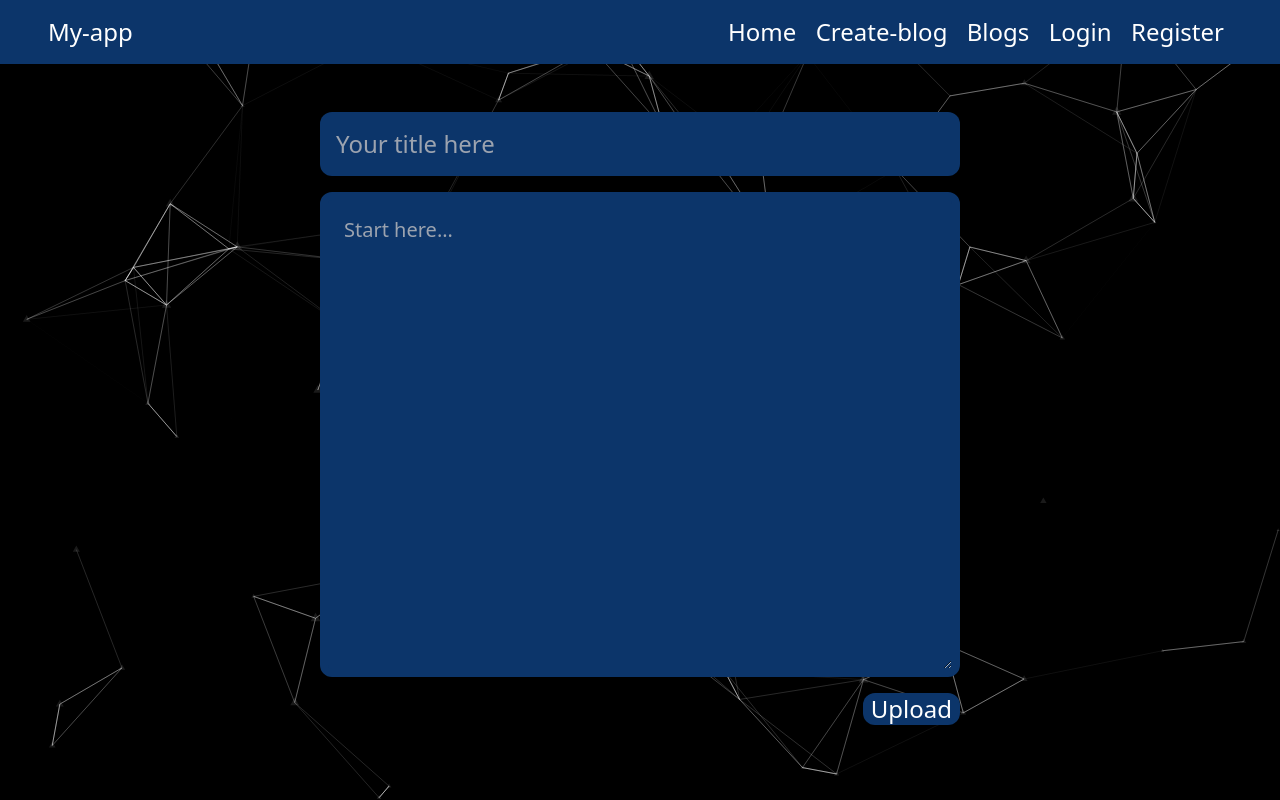
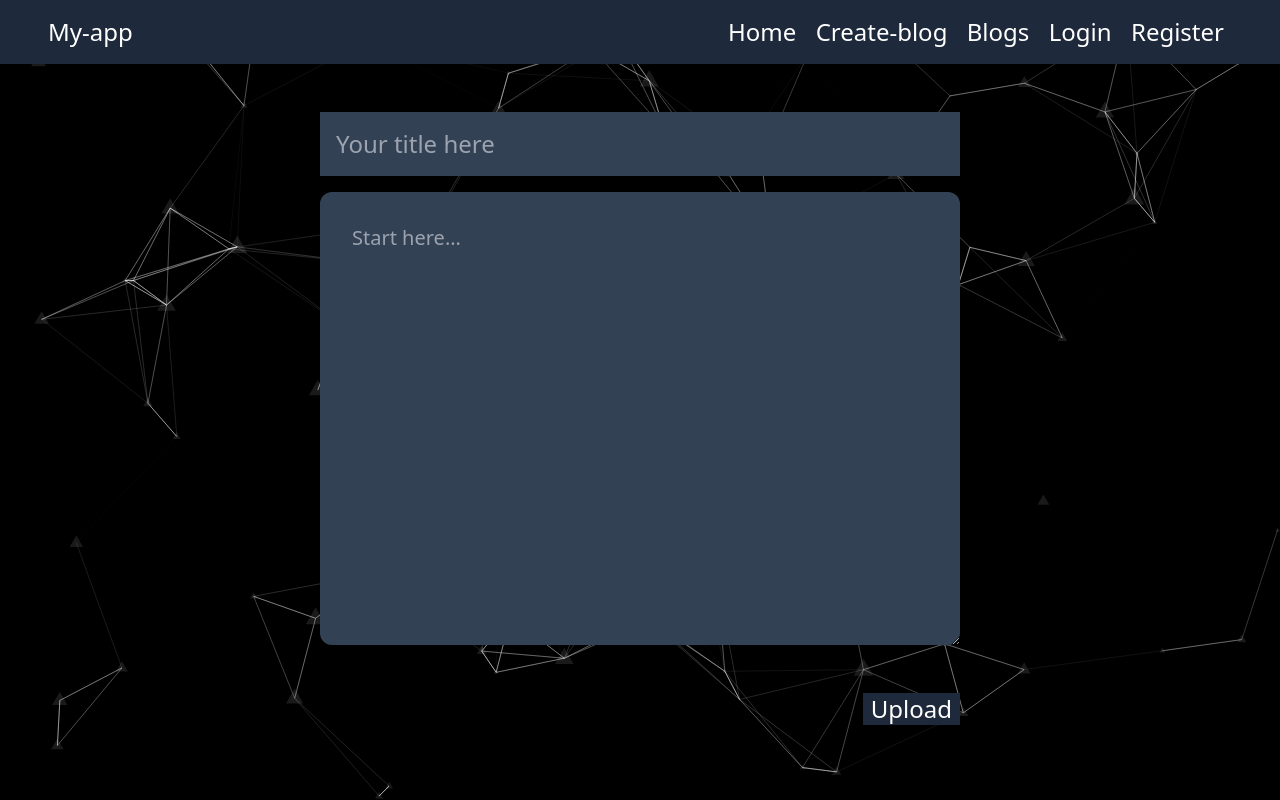
Before and after one commit to alimoid14/BlogsForYou-frontend, a Next.js app: page /create in a window 1280 px wide. Built offline with nearby package versions, Linux system fonts and the light colour scheme.

Commit message:
Add toggle functionality and changes to element styles and color scheme

```diff
--- a/app/blogs/page.tsx
+++ b/app/blogs/page.tsx
@@ -24,11 +24,11 @@ export default function RenderBlogs() {
   }, []);
 
   return (
-    <main className="flex justify-center main-height w-screen">
+    <main className="flex justify-center min-height w-screen">
       <ParticlesBg />
-      <div className="text-white w-2/3 lg:w-[680px]">
+      <div className="text-white w-2/3 mt-16 lg:w-[680px]">
         {blogList?.map((blog, index) => (
-          <div key={index} className="mt-16 bg-[rgb(12,53,106)] p-12">
+          <div key={index} className="mb-16 bg-slate-700 p-12">
             <h1 className="text-2xl">{blog.title}</h1>
             <br />
             <hr className="w-2/3 border-t-2 border-slate-600 " />
--- a/app/components/Navbar.tsx
+++ b/app/components/Navbar.tsx
@@ -1,9 +1,21 @@
 "use client";
 import Link from "next/link";
+import { useState } from "react";
 
 export default function Navbar() {
+  const [isMenuOpen, setIsMenuOpen] = useState(false);
+
+  // Function to toggle the menu state
+  const toggleMenu = () => {
+    setIsMenuOpen(!isMenuOpen);
+  };
+
+  const closeMenu = () => {
+    setIsMenuOpen(false);
+  };
+
   return (
-    <header className="text-2xl flex flex-row justify-between w-screen bg-[rgb(12,53,106)] py-4 px-12 text-white sticky">
+    <header className="text-2xl flex flex-row justify-between w-screen bg-slate-800 py-4 px-12 text-white sticky top-0">
       <h1>My-app</h1>
       <div className="w-[32rem] hidden md:flex flex-row justify-between px-2">
         <Link href="/">Home</Link>
@@ -12,7 +24,33 @@ export default function Navbar() {
         <Link href="/login">Login</Link>
         <Link href="/register">Register</Link>
       </div>
-      <div className="md:hidden">☰</div>
+      <div className="md:hidden hover:cursor-pointer" onClick={toggleMenu}>
+        {isMenuOpen ? <>❌</> : <>☰</>}
+      </div>
+      {/* Conditionally render the mobile menu based on the state */}
+      {isMenuOpen && (
+        <div className="md:hidden absolute top-16 flex flex-col right-0 bg-transparent p-4">
+          <Link href="/" onClick={closeMenu}>
+            Home
+          </Link>
+          <hr />
+          <Link href="/create" onClick={closeMenu}>
+            Create-blog
+          </Link>
+          <hr />
+          <Link href="/blogs" onClick={closeMenu}>
+            Blogs
+          </Link>
+          <hr />
+          <Link href="/login" onClick={closeMenu}>
+            Login
+          </Link>
+          <hr />
+          <Link href="/register" onClick={closeMenu}>
+            Register
+          </Link>
+        </div>
+      )}
     </header>
   );
 }
--- a/app/components/ParticlesBg.tsx
+++ b/app/components/ParticlesBg.tsx
@@ -92,7 +92,7 @@ export default function ParticlesBg() {
               type: "triangle",
             },
             size: {
-              value: { min: 1, max: 5 },
+              value: { min: 1, max: 10 },
             },
           },
           detectRetina: true,
--- a/app/create/page.tsx
+++ b/app/create/page.tsx
@@ -56,7 +56,7 @@ export default function CreateBlog() {
           placeholder="Your title here"
           value={blog.title}
           required
-          className="p-4 rounded-xl mt-auto bg-[rgb(12,53,106)]"
+          className="p-4 mt-auto bg-slate-700"
           onChange={handleChange}
         />
         <textarea
@@ -64,11 +64,11 @@ export default function CreateBlog() {
           placeholder="Start here..."
           value={blog.content}
           required
-          className="bg-[#0C356A] mt-4 border-8 text-xl border-[#0C356A] w-full h-5/6 p-4 rounded-xl"
+          className="bg-slate-700 mt-4 text-xl w-full h-5/6 p-8 rounded-xl"
           onChange={handleChange}
         ></textarea>
         <button
-          className="mt-4 self-end bg-[#0C356A] rounded-xl px-2 text-white"
+          className="mt-12 self-end bg-slate-800 px-2 text-white"
           onClick={handleSubmit}
         >
           Upload
--- a/app/globals.css
+++ b/app/globals.css
@@ -5,6 +5,10 @@
 @layer utilities {
   .main-height {
     height: calc(100vh - 64px);
+  }
+
+  .min-height {
+    min-height: calc(100vh - 64px);
   }
 
   ::-webkit-scrollbar {
--- a/app/login/page.tsx
+++ b/app/login/page.tsx
@@ -56,7 +56,7 @@ export default function LoginPage() {
       <ParticlesBg />
       <form
         id="loginForm"
-        className="flex flex-col items-center bg-[rgb(12,53,106)] p-8 rounded-md"
+        className="flex flex-col items-center bg-slate-700 p-8"
       >
         <label htmlFor="username">Username:</label>
         <input
--- a/app/page.tsx
+++ b/app/page.tsx
@@ -5,7 +5,7 @@ export default function Home() {
   return (
     <main className="flex items-center justify-center main-height">
       <ParticlesBg />
-      <div className="flex flex-col bg-[#0C356A] h-2/3 w-2/3 lg:w-[680px] rounded-3xl p-12 text-white text-opacity-50 text-xl sm:text-2xl text-center">
+      <div className="flex flex-col bg-slate-700 h-2/3 w-2/3 lg:w-[680px] p-12 text-white text-opacity-50 text-xl sm:text-2xl text-center overflow-hidden">
         <p>
           Hello! And welcome to our website! We provide a platform for our users
           to write their own, and read the blogs written by others!
--- a/app/register/page.tsx
+++ b/app/register/page.tsx
@@ -27,7 +27,7 @@ export default function RegistrationPage() {
       <ParticlesBg />
       <form
         id="registrationForm"
-        className="flex flex-col items-center bg-[rgb(12,53,106)] p-8 rounded-md"
+        className="flex flex-col items-center bg-slate-700 p-8"
       >
         <label htmlFor="username">Email:</label>
         <input
```
